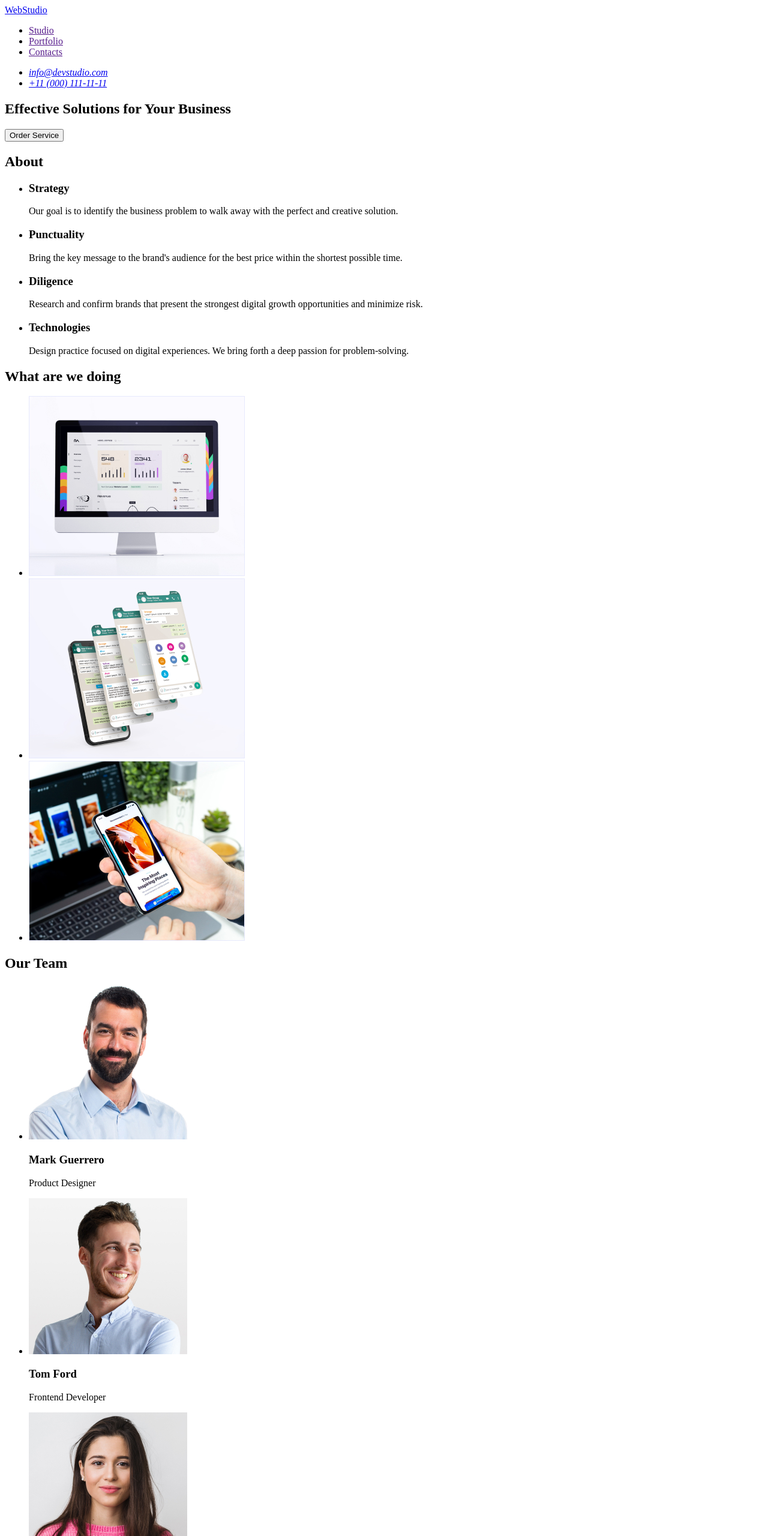
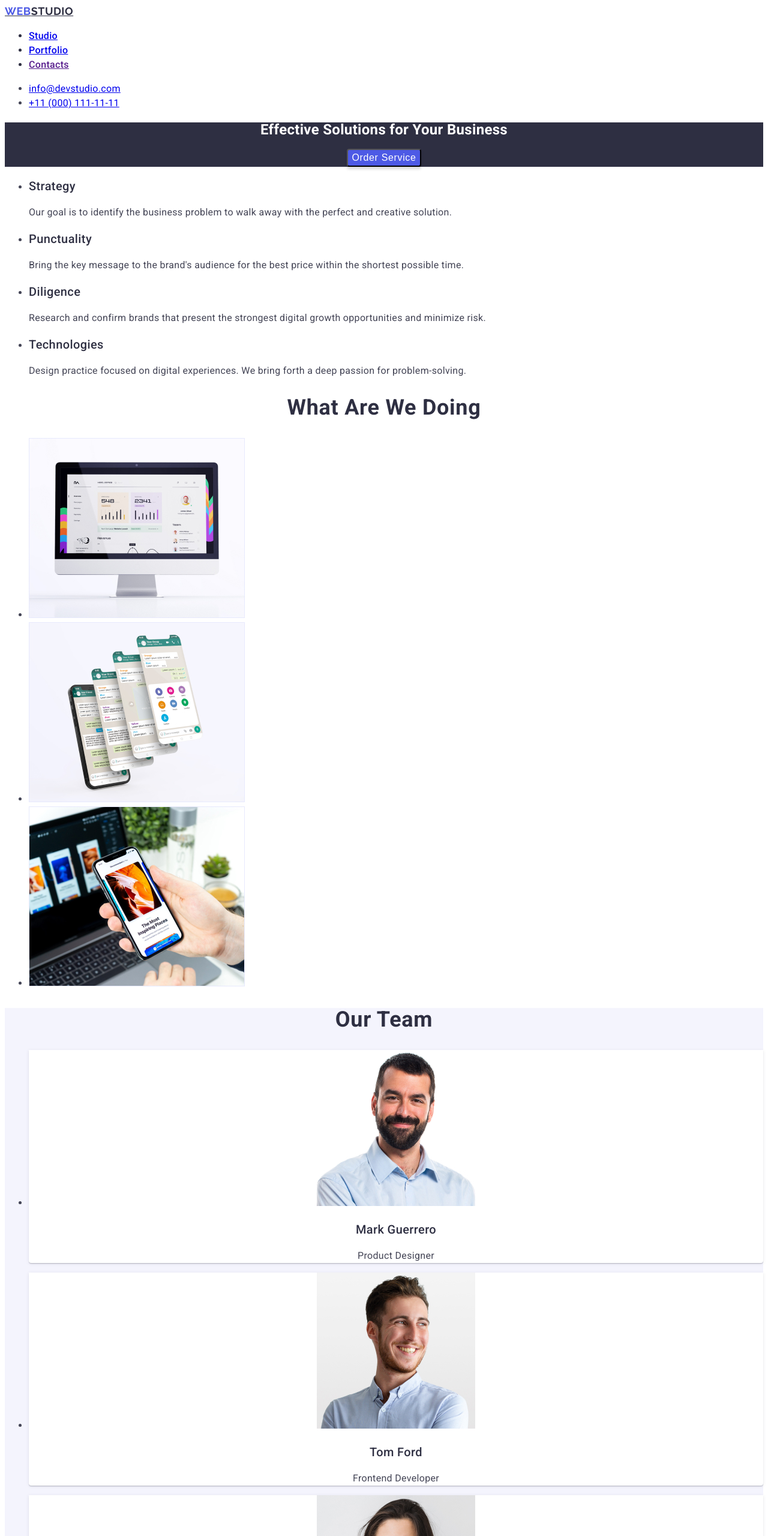
Before and after one commit to A-Cezara/goit-markup-hw-02, a plain HTML site: page index.html in a window 1280 px wide. Shown: the top 2560 px of the page at 60% size. Drawn offline with Linux system fonts and the light colour scheme.

Commit message:
first submit

```diff
--- /dev/null
+++ b/css/styles.css
@@ -0,0 +1,120 @@
+:root {
+  --text-font-family: "Roboto", sans-serif;
+  --logo-font-family: "Raleway", sans-serif;
+  --navy-blue-color: #2e2f42;
+  --corn-flower-color: #e7e9fc;
+  --slate-color: #434455;
+  --iris-color: #4d5ae5;
+  --white-color: #ffffff;
+  --cloud-color: #f4f4fd;
+  --ocean-color: #404bbf;
+}
+
+body {
+  font-family: var(--text-font-family);
+  font-size: 16px;
+  line-height: 150%;
+  letter-spacing: 0.32px;
+  color: var(--slate-color);
+  background: var(--white-color);
+}
+
+.nav-items {
+  color: var(--navy-blue-color);
+  font-weight: 500;
+}
+
+.address {
+  font-style: normal;
+}
+
+.header-logo {
+  color: var(--navy-blue-color);
+  font-family: var(--logo-font-family);
+  font-size: 18px;
+  font-weight: 800;
+  line-height: 116.667%;
+  letter-spacing: 0.54px;
+  text-transform: uppercase;
+}
+.footer-logo {
+  color: var(--cloud-color);
+  font-family: var(--logo-font-family);
+  font-size: 18px;
+  font-weight: 800;
+  line-height: 116.667%;
+  letter-spacing: 0.54px;
+  text-transform: uppercase;
+}
+.logo-web {
+  color: var(--iris-color);
+}
+
+.hero-section {
+  background-color: var(--navy-blue-color);
+  color: var(--white-color);
+  text-align: center;
+}
+.order-service-bttn {
+  border-radius: 4px;
+  background: var(--iris-color);
+  box-shadow: 0px 4px 4px 0px rgba(0, 0, 0, 0.15);
+  color: var(--white-color);
+  font-size: 16px;
+  font-weight: 500;
+  line-height: 150%;
+  letter-spacing: 0.64px;
+}
+
+.section-title {
+  color: var(--navy-blue-color);
+  text-align: center;
+  font-size: 36px;
+  line-height: 111.111%;
+  letter-spacing: 0.72px;
+  text-transform: capitalize;
+}
+.items-title {
+  color: var(--navy-blue-color);
+  font-size: 20px;
+  font-weight: 500;
+  line-height: 120%;
+  letter-spacing: 0.4px;
+}
+
+.our-team-section {
+  background: var(--cloud-color);
+}
+.our-team-cards {
+  border-radius: 0px 0px 4px 4px;
+  background: var(--white-color);
+  box-shadow: 0px 2px 1px 0px rgba(46, 47, 66, 0.08),
+    0px 1px 1px 0px rgba(46, 47, 66, 0.16),
+    0px 1px 6px 0px rgba(46, 47, 66, 0.08);
+  text-align: center;
+}
+
+.filter-button {
+  border-radius: 4px;
+  border: 1px solid var(--CORNFLOWER, #e7e9fc);
+  background: var(--CLOUD, #f4f4fd);
+  color: var(--iris-color);
+  text-align: center;
+  font-family: Roboto;
+  font-size: 16px;
+  font-weight: 500;
+  line-height: 150%;
+  letter-spacing: 0.64px;
+}
+.filter-button:hover,
+:active {
+  border-radius: 4px;
+  background: var(--ocean-color);
+  box-shadow: 0px 2px 2px 0px rgba(0, 0, 0, 0.12),
+    0px 2px 1px 0px rgba(0, 0, 0, 0.08), 0px 3px 1px 0px rgba(0, 0, 0, 0.1);
+  color: var(--white-color);
+  font-size: 16px;
+  font-weight: 500;
+  line-height: 150%;
+  letter-spacing: 0.64px;
+}
--- a/index.html
+++ b/index.html
@@ -5,19 +5,28 @@
     <meta http-equiv="X-UA-Compatible" content="IE=edge" />
     <meta name="viewport" content="width=device-width, initial-scale=1.0" />
     <title>Web Studio Homework Project</title>
+    <link rel="preconnect" href="https://fonts.googleapis.com" />
+    <link rel="preconnect" href="https://fonts.gstatic.com" crossorigin />
+    <link
+      href="https://fonts.googleapis.com/css2?family=Raleway:wght@700&family=Roboto:wght@400;500;700;900&display=swap"
+      rel="stylesheet"
+    />
+    <link rel="stylesheet" href="./css/styles.css" />
   </head>
   <body>
     <header>
       <nav>
-        <a href="./index.html">WebStudio</a>
-        <ul>
-          <li><a href="">Studio</a></li>
-          <li><a href="">Portfolio</a></li>
+        <a class="header-logo" href="./index.html"
+          ><span class="logo-web">Web</span>Studio</a
+        >
+        <ul class="nav-items">
+          <li><a href="./index.html">Studio</a></li>
+          <li><a href="./portofolio.html">Portfolio</a></li>
           <li><a href="">Contacts</a></li>
         </ul>
       </nav>
 
-      <address>
+      <address class="address">
         <ul>
           <li>
             <a href="mailto:info@devstudio.com">info@devstudio.com</a>
@@ -29,37 +38,37 @@
       </address>
     </header>
     <main>
-      <section>
+      <section class="hero-section">
         <h1>Effective Solutions for Your Business</h1>
-        <button type="button">Order Service</button>
+        <button type="button" class="order-service-bttn">Order Service</button>
       </section>
 
       <section>
-        <h2>About</h2>
+        <h2 hidden>About</h2>
         <ul>
           <li>
-            <h3>Strategy</h3>
+            <h3 class="items-title">Strategy</h3>
             <p>
               Our goal is to identify the business problem to walk away with the
               perfect and creative solution.
             </p>
           </li>
           <li>
-            <h3>Punctuality</h3>
+            <h3 class="items-title">Punctuality</h3>
             <p>
               Bring the key message to the brand's audience for the best price
               within the shortest possible time.
             </p>
           </li>
           <li>
-            <h3>Diligence</h3>
+            <h3 class="items-title">Diligence</h3>
             <p>
               Research and confirm brands that present the strongest digital
               growth opportunities and minimize risk.
             </p>
           </li>
           <li>
-            <h3>Technologies</h3>
+            <h3 class="items-title">Technologies</h3>
             <p>
               Design practice focused on digital experiences. We bring forth a
               deep passion for problem-solving.
@@ -69,7 +78,7 @@
       </section>
 
       <section>
-        <h2>What are we doing</h2>
+        <h2 class="section-title">What are we doing</h2>
         <ul>
           <li>
             <img src="./images/img1.jpg" alt="data analysis" width="360" />
@@ -83,46 +92,48 @@
         </ul>
       </section>
       <!-- Our team -->
-      <section>
-        <h2>Our Team</h2>
+      <section class="our-team-section">
+        <h2 class="section-title">Our Team</h2>
         <ul>
-          <li>
+          <li class="our-team-cards">
             <img
               src="./images/t1.jpg"
               alt="portrait Mark Guerrero"
               width="264"
             />
-            <h3>Mark Guerrero</h3>
+            <h3 class="items-title">Mark Guerrero</h3>
             <p>Product Designer</p>
           </li>
-          <li>
+          <li class="our-team-cards">
             <img src="./images/t2.jpg" alt="portrait Tom Ford" width="264" />
-            <h3>Tom Ford</h3>
+            <h3 class="items-title">Tom Ford</h3>
             <p>Frontend Developer</p>
           </li>
-          <li>
+          <li class="our-team-cards">
             <img
               src="./images/t3.jpg"
               alt="portrait Camila Garcia"
               width="264"
             />
-            <h3>Camila Garcia</h3>
+            <h3 class="items-title">Camila Garcia</h3>
             <p>Marketing</p>
           </li>
-          <li>
+          <li class="our-team-cards">
             <img
               src="./images/t4.jpg"
               alt="portrait Daniel Wilson"
               width="264"
             />
-            <h3>Daniel Wilson</h3>
+            <h3 class="items-title">Daniel Wilson</h3>
             <p>UI Designer</p>
           </li>
         </ul>
       </section>
     </main>
     <footer>
-      <a href="./index.html">WebStudio</a>
+      <a class="footer-logo" href="./index.html"
+        ><span class="logo-web">Web</span>Studio</a
+      >
       <p>
         Increase the flow of customers and sales for your business with digital
         marketing & growth solutions.
```
Also changed, not shown: portofolio.html (added, +140 -0 lines), images/row1img1.jpg (added), images/row1img2.jpg (added), images/row1img3.jpg (added), images/row2img1.jpg (added), images/row2img2.jpg (added), images/row2img3.jpg (added), images/row3img1.jpg (added), images/row3img2.jpg (added), images/row3img3.jpg (added).
